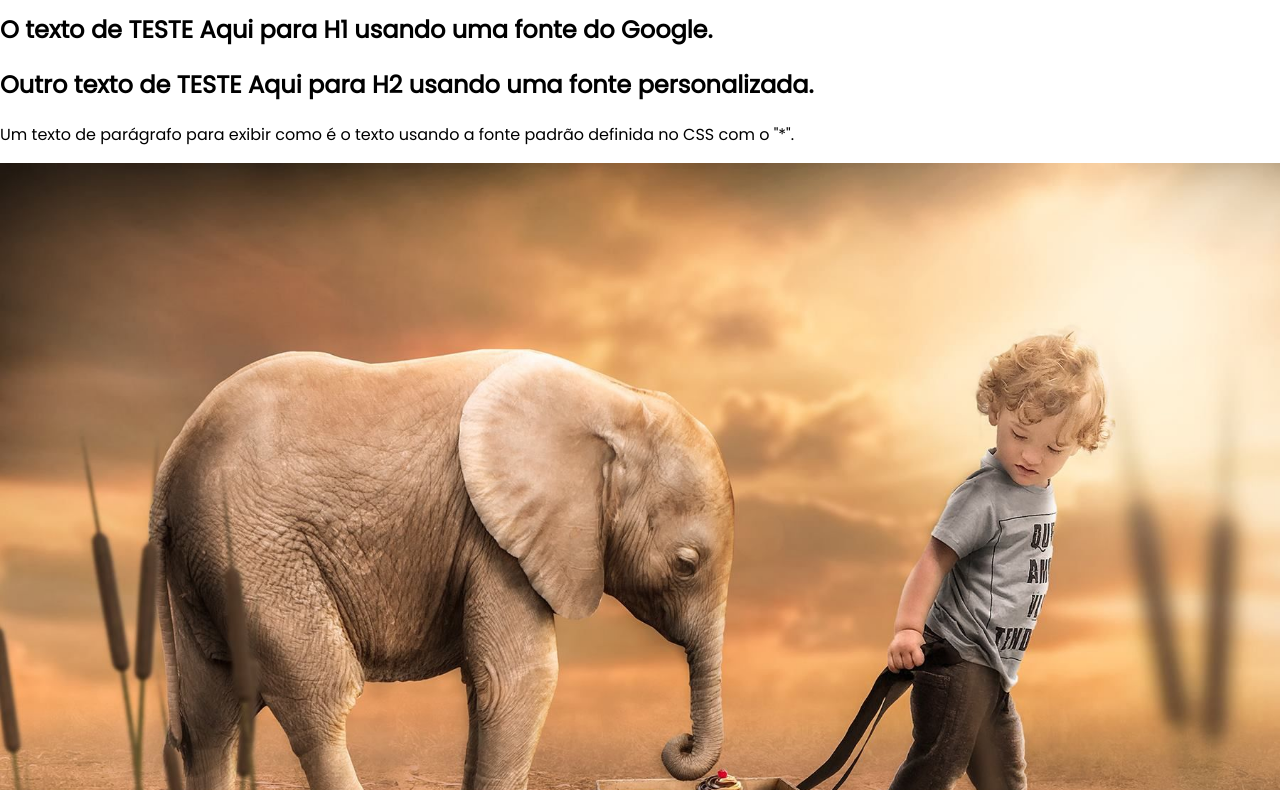
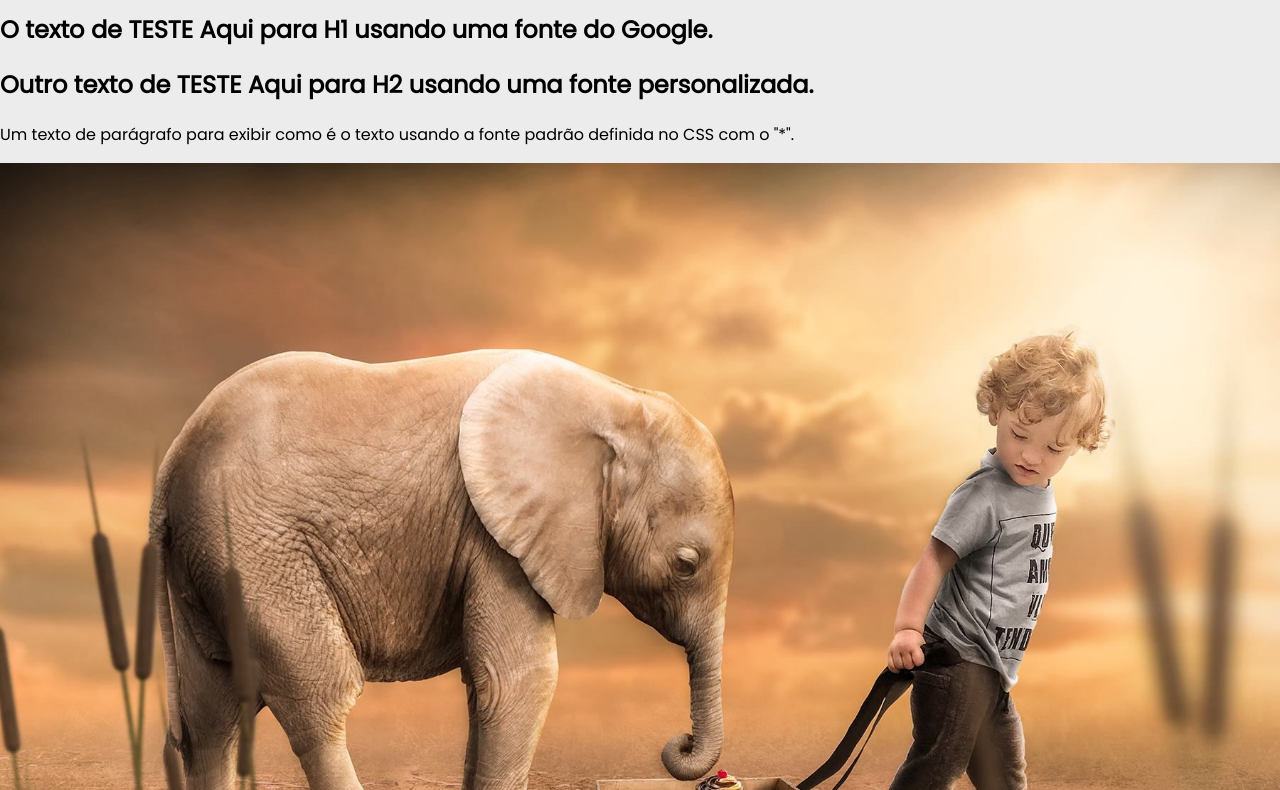
Before and after one commit to willsco/covid-19, a plain HTML site: page index.html in a window 1280 px wide. Shown: the part 104-894 px from the top of the page. Drawn offline with Linux system fonts and the light colour scheme.

Commit message:
Update custom.css

```diff
--- a/css/custom.css
+++ b/css/custom.css
@@ -9,6 +9,7 @@
 
 body {
     margin: 0px;
+    background-color: #ececec;
 }
 
 header nav ul {
```
